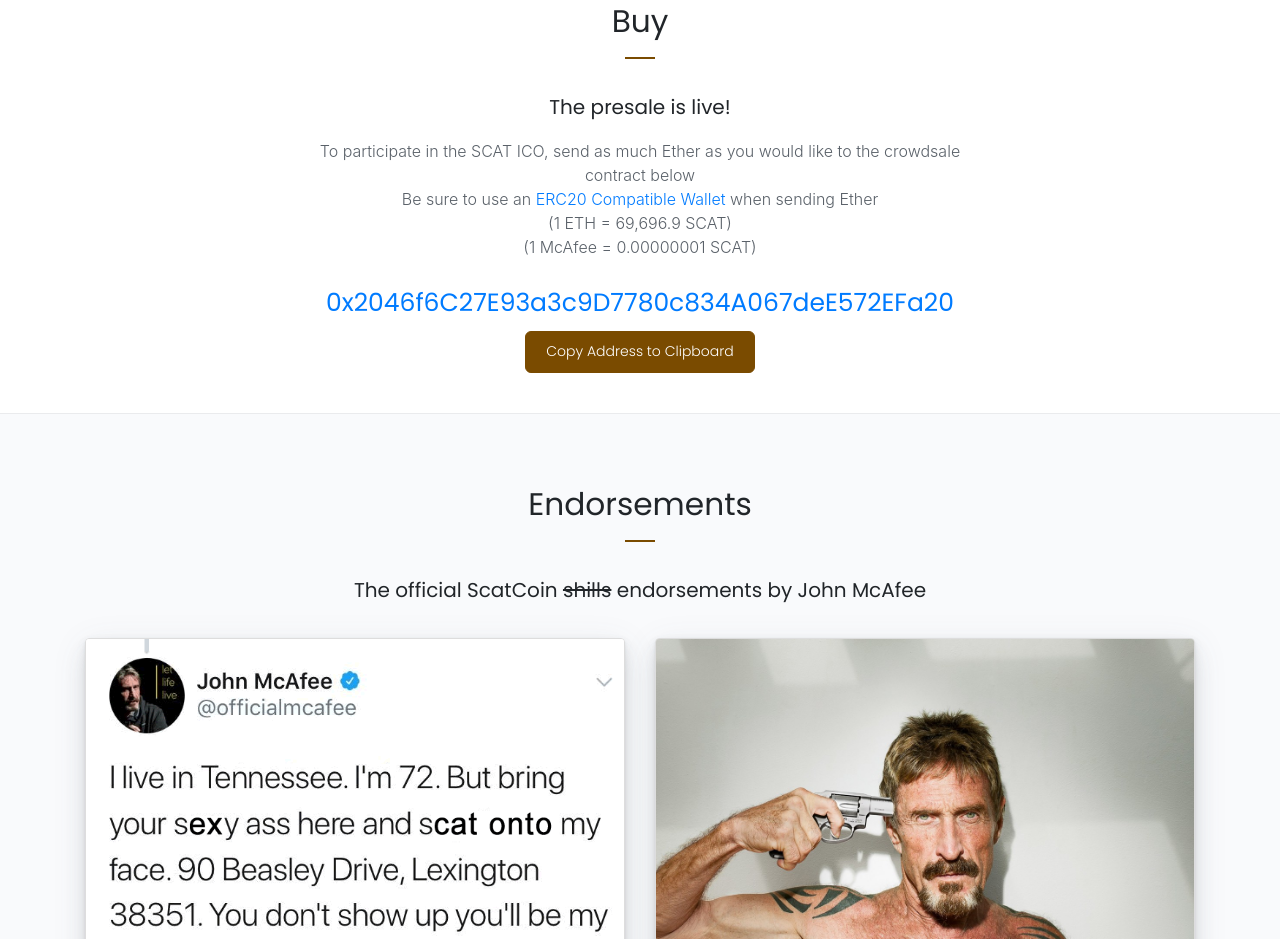
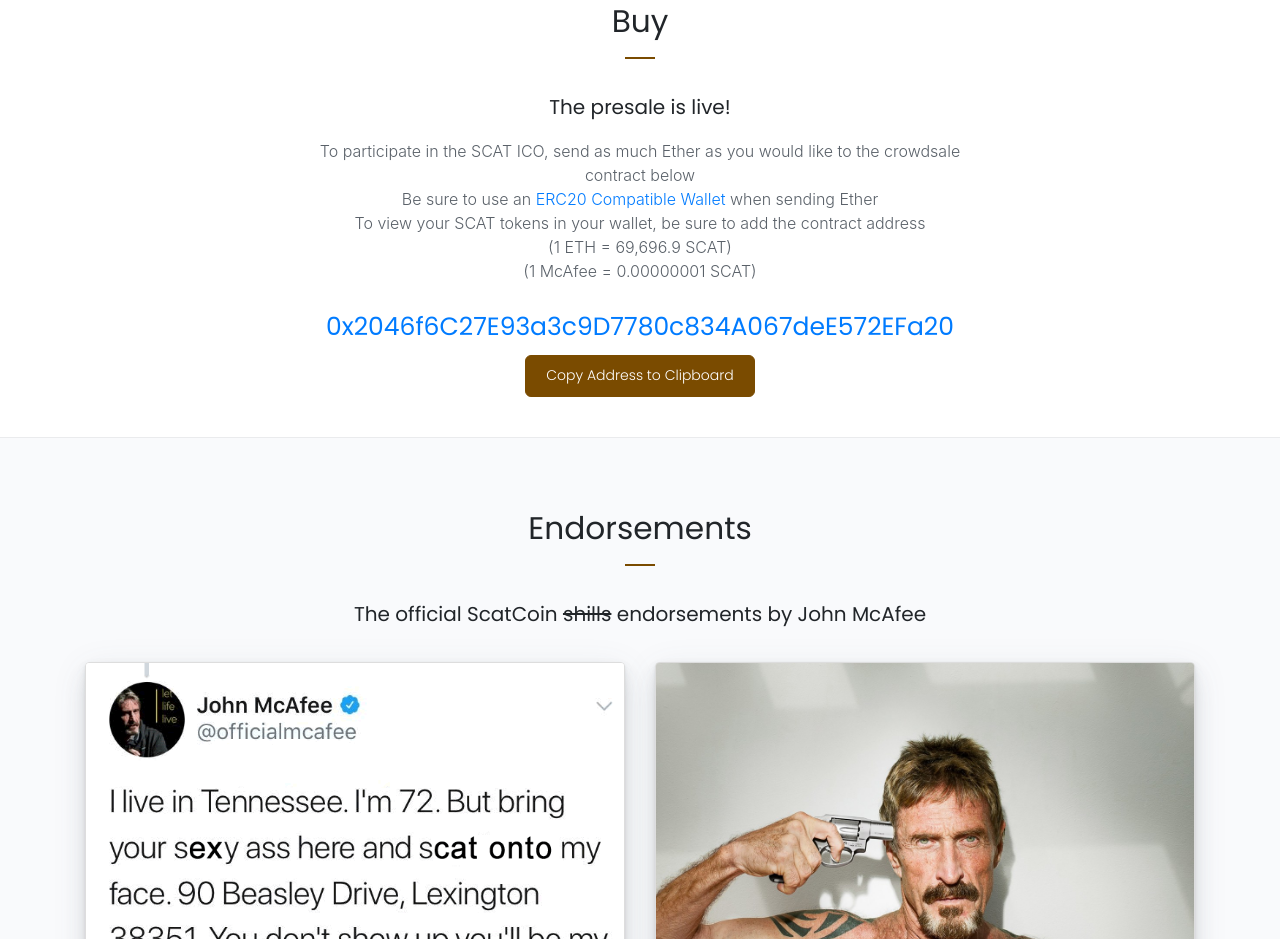
Before and after one commit to ScatManCoin/ScatManCoin.github.io, a plain HTML site: page index.html in a window 1280 px wide. Shown: the part 2802-3741 px from the top of the page. Drawn offline with nearby package versions, Linux system fonts and the light colour scheme.

Commit message:
Updates title and adds token clarification

```diff
--- a/index.html
+++ b/index.html
@@ -3,7 +3,7 @@
     <head>
         <meta charset="utf-8">
         <meta http-equiv="x-ua-compatible" content="ie=edge">
-        <title>ScatCoin - The Official Coin of John McAfee</title>
+        <title>ScatCoin - The Official Token of John McAfee's favorite pastime</title>
         <meta name="description" content="The main page of the official ScatCoin $SCAT ICO - The official coin of John McAfee.  Come take a poop in our mouths pls.  BYOH - Bring Your Own Hammock.">
         <meta name="viewport" content="width=device-width, initial-scale=1">
 
@@ -168,7 +168,7 @@
               <h5>The presale is live!</h5>
             </div>
             <div class="px-4 py-2 col-lg-8 center text-center">
-              <p>To participate in the SCAT ICO, send as much Ether as you would like to the crowdsale contract below<br />Be sure to use an <a href="https://tokenmarket.net/what-is/ethereum-token-wallets/" target="_blank">ERC20 Compatible Wallet</a> when sending Ether<br />(1 ETH = 69,696.9 SCAT)<br />(1 McAfee = 0.00000001 SCAT)</p>
+              <p>To participate in the SCAT ICO, send as much Ether as you would like to the crowdsale contract below<br />Be sure to use an <a href="https://tokenmarket.net/what-is/ethereum-token-wallets/" target="_blank">ERC20 Compatible Wallet</a> when sending Ether<br />To view your SCAT tokens in your wallet, be sure to add the contract address<br />(1 ETH = 69,696.9 SCAT)<br />(1 McAfee = 0.00000001 SCAT)</p>
               <h4 id="address"><a href="https://etherscan.io/address/0x2046f6C27E93a3c9D7780c834A067deE572EFa20" target="_blank">0x2046f6C27E93a3c9D7780c834A067deE572EFa20</a></h4>
               <button type="button" class="btn btn-primary" onclick="copyAddress()">Copy Address to Clipboard</button>
             </div>
```
